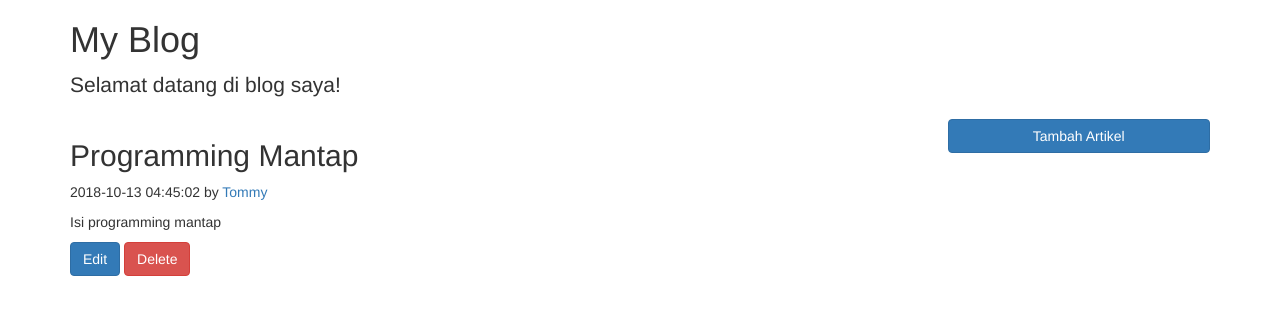
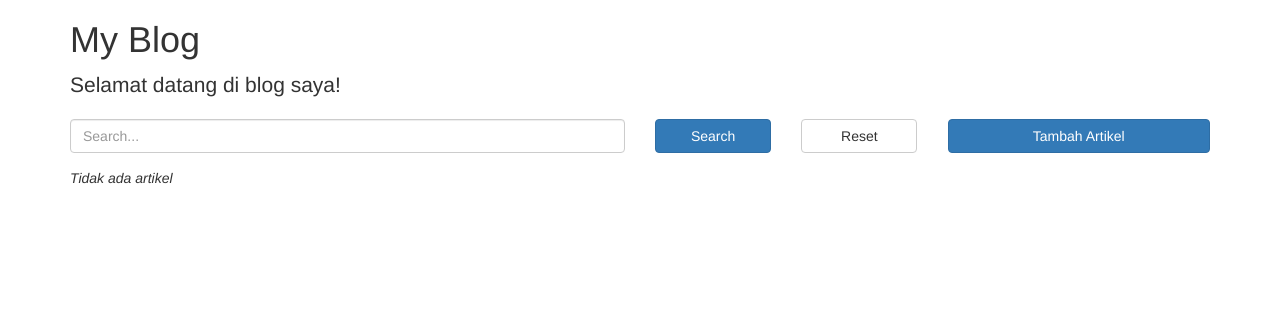
Before and after one commit to tommyppg/codepolitan-weekend-class-week-8, a PHP site: page / in a window 1280 px wide. Shown: the top 315 px of the page. Run offline with PHP 8.4, Linux system fonts and the light colour scheme; data comes from the database, SQL or seed files in the repository; data that the repository does not hold is empty.

Commit message:
Update code

```diff
--- a/add_process.php
+++ b/add_process.php
@@ -4,8 +4,9 @@
 	$judul_artikel = $_POST['judul_artikel'];
 	$isi_artikel = $_POST['isi_artikel'];
 	$author_artikel = $_POST['author_artikel'];
+	$id_kategori = $_POST['id_kategori']; //id untuk di join ke tabel kategori
 
-	$result = mysqli_query($mysqli, "insert into artikel values(null, '$judul_artikel', '$isi_artikel', '$author_artikel', null)");
+	$result = mysqli_query($mysqli, "insert into artikel values(null, '$judul_artikel', '$isi_artikel', '$author_artikel', null, $id_kategori)");
 
 	header("Location: index.php");
 ?>
--- a/edit_process.php
+++ b/edit_process.php
@@ -5,8 +5,9 @@
 	$judul_artikel = $_POST['judul_artikel'];
 	$isi_artikel = $_POST['isi_artikel'];
 	$author_artikel = $_POST['author_artikel'];
+	$id_kategori = $_POST['id_kategori'];
 
-	$result = mysqli_query($mysqli, "update artikel set judul_artikel='$judul_artikel', isi_artikel='$isi_artikel', author_artikel='$author_artikel' where id_artikel=$id_artikel");
+	$result = mysqli_query($mysqli, "update artikel set judul_artikel='$judul_artikel', isi_artikel='$isi_artikel', author_artikel='$author_artikel', id_kategori=$id_kategori where id_artikel=$id_artikel");
 
-	// header("Location: index.php");
+	header("Location: index.php");
 ?>
--- a/index.php
+++ b/index.php
@@ -25,8 +25,34 @@
 			<div class="row">
 				<div class="col-md-9 blog-main">
 					<?php
-						$result = mysqli_query($mysqli, "select * from artikel order by tanggal_artikel desc");
+						//cek apakah ada proses menekan tombol search atau tidak
+						if(isset($_GET['submit'])){
+							$search_keyword = $_GET['search_keyword'];
+						}else{
+							$search_keyword = "";
+						}
+
+						$result = mysqli_query($mysqli, "select * from artikel join kategori on artikel.id_kategori = kategori.id_kategori where judul_artikel like '%$search_keyword%' order by tanggal_artikel desc");
 					?>
+
+					<form action="index.php" method="GET">
+
+						<div class="row">
+							<div class="col-md-8">
+								<div class="form-group">
+									<input type="text" class="form-control" name="search_keyword" placeholder="Search..." value="<?php echo $search_keyword; ?>">
+								</div>
+							</div>
+							<div class="col-md-2">
+								<input type="submit" class="btn btn-primary btn-block" name="submit" value="Search">
+							</div>
+							<div class="col-md-2">
+								<a href="index.php" class="btn btn-default btn-block">Reset</a>
+							</div>
+						</div>
+
+					</form>
+
 
 					<?php
 						//fungsi cek jumlah baris dari hasil query
@@ -38,6 +64,8 @@
 								<div class="blog-post">
 									<h2 class="blog-post-title"><?php echo $artikel_data['judul_artikel']; ?></h2>
 									<p class="blog-post-meta"><?= $artikel_data['tanggal_artikel'] ?> by <a href="#"><?= $artikel_data['author_artikel'] ?></a></p>
+
+									<span class="label label-success"><?php echo $artikel_data['nama_kategori']; ?></span>
 
 									<p>
 										<?= $artikel_data['isi_artikel'] ?>
```
Also changed, not shown: add.php (+18 -0 lines), edit.php (+26 -0 lines).
